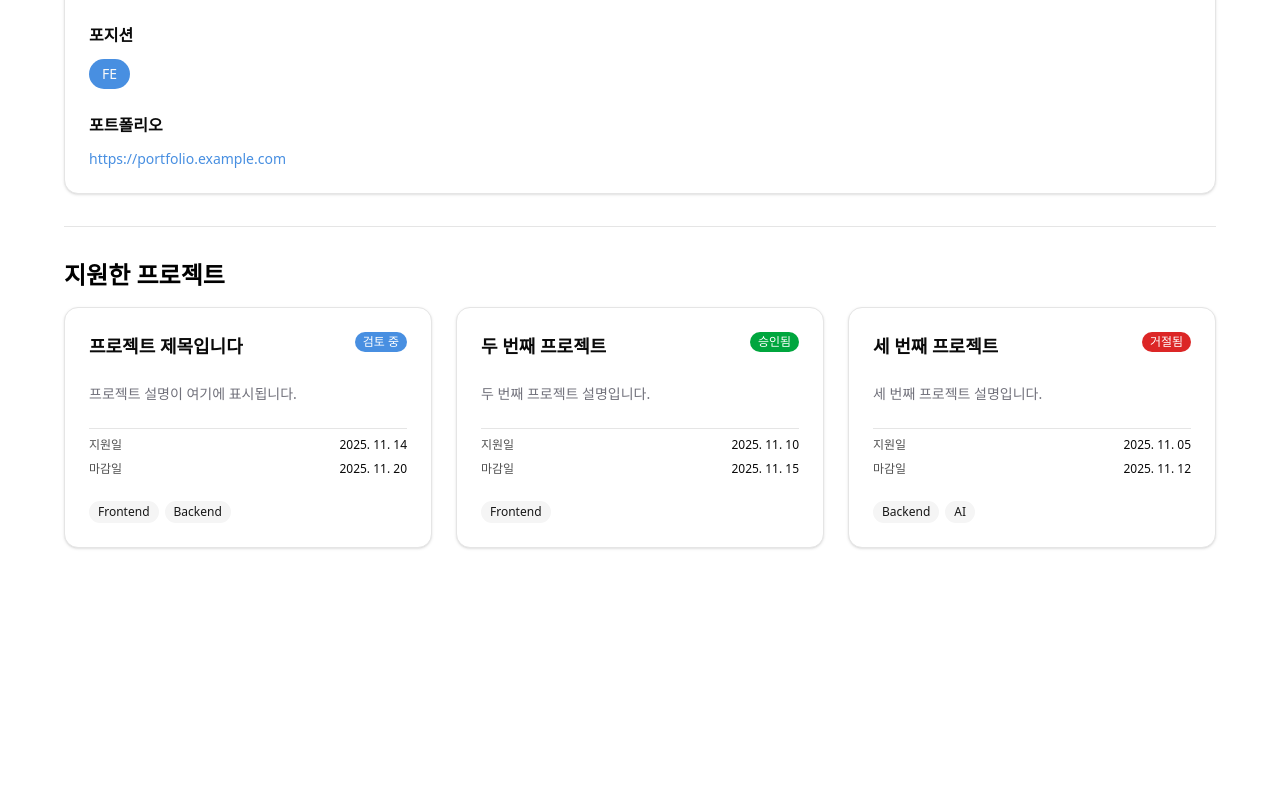
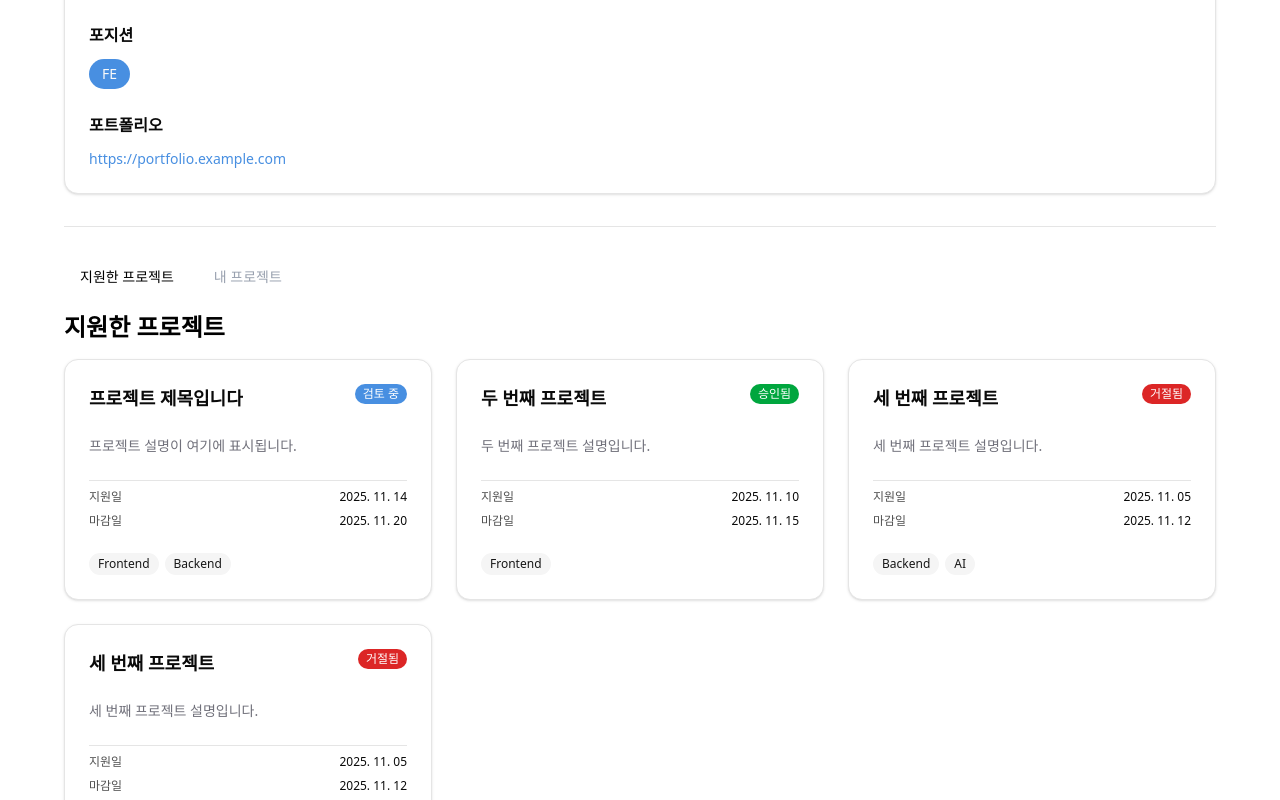
Before and after one commit to InThon2025-team4/FE, a Next.js app in the folder my-app/: page /mypage in a window 1280 px wide. Shown: the part 460-1260 px from the top of the page. Before the commit the page ends 1056 px from the top, so only its background shows below. Built offline with nearby package versions, Linux system fonts and the light colour scheme.

Commit message:
feat: separate mypage care

```diff
--- a/my-app/src/app/mypage/MyPageView.tsx
+++ b/my-app/src/app/mypage/MyPageView.tsx
@@ -8,6 +8,8 @@ import { Header } from "@/components/Header";
 import { UserProfileSection } from "./UserProfileSection";
 import { EditProfileDialog } from "./EditProfileDialog";
 import { AppliedProjectsSection } from "./AppliedProjectsSection";
+import { OwnedProjectsSection } from "./OwnedProjectsSection";
+import App from "next/app";
 
 export interface UserProfile {
   name: string;
@@ -71,6 +73,42 @@ export function MyPageView() {
       deadline: "2025. 11. 12",
       positions: ["Backend", "AI"],
     },
+    {
+      id: "4",
+      title: "세 번째 프로젝트",
+      description: "세 번째 프로젝트 설명입니다.",
+      status: "rejected",
+      appliedDate: "2025. 11. 05",
+      deadline: "2025. 11. 12",
+      positions: ["Backend", "AI"],
+    },
+  ]);
+
+  // track which tab is active: 'applied' = 지원한 프로젝트, 'owned' = 내 프로젝트
+  const [selectedTab, setSelectedTab] = useState<"applied" | "owned">(
+    "applied"
+  );
+
+  // mock "내 프로젝트" list (replace with real data)
+  const [ownedProjects] = useState<AppliedProject[]>([
+    {
+      id: "o1",
+      title: "내 프로젝트 A",
+      description: "내가 만든 프로젝트 A 설명",
+      status: "accepted",
+      appliedDate: "2025. 10. 01",
+      deadline: "2025. 12. 01",
+      positions: ["Frontend"],
+    },
+    {
+      id: "o2",
+      title: "내 프로젝트 B",
+      description: "내가 만든 프로젝트 B 설명",
+      status: "pending",
+      appliedDate: "2025. 09. 15",
+      deadline: "2025. 11. 30",
+      positions: ["Backend", "AI"],
+    },
   ]);
 
   const [isEditDialogOpen, setIsEditDialogOpen] = useState(false);
@@ -112,12 +150,41 @@ export function MyPageView() {
 
           <Separator />
 
-          {/* Applied Projects Section */}
+          {/* Applied / Owned Projects Section */}
           <div className="flex flex-col gap-4">
+            {/* Tabs */}
+            <div className="flex items-center gap-2">
+              <button
+                type="button"
+                onClick={() => setSelectedTab("applied")}
+                aria-pressed={selectedTab === "applied"}
+                className={`px-4 py-2 rounded-md text-sm font-medium transition-colors duration-150 ${
+                  selectedTab === "applied" ? "text-black" : "text-gray-400"
+                }`}
+              >
+                지원한 프로젝트
+              </button>
+              <button
+                type="button"
+                onClick={() => setSelectedTab("owned")}
+                aria-pressed={selectedTab === "owned"}
+                className={`px-4 py-2 rounded-md text-sm font-medium transition-colors duration-150 ${
+                  selectedTab === "owned" ? "text-black" : "text-gray-400"
+                }`}
+              >
+                내 프로젝트
+              </button>
+            </div>
+
             <h3 className="text-2xl font-semibold text-black">
-              지원한 프로젝트
+              {selectedTab === "applied" ? "지원한 프로젝트" : "내 프로젝트"}
             </h3>
-            <AppliedProjectsSection projects={appliedProjects} />
+            {selectedTab === "applied" && (
+              <AppliedProjectsSection projects={appliedProjects} />
+            )}
+            {selectedTab === "owned" && (
+              <OwnedProjectsSection projects={ownedProjects} />
+            )}
           </div>
         </div>
       </main>
--- /dev/null
+++ b/my-app/src/app/mypage/OwnedProjectsSection.tsx
@@ -0,0 +1,106 @@
+"use client";
+
+import Link from "next/link";
+import {
+  Card,
+  CardHeader,
+  CardTitle,
+  CardDescription,
+} from "@/components/ui/card";
+import { Badge } from "@/components/ui/badge";
+import type { AppliedProject } from "./MyPageView";
+
+interface AppliedProjectsSectionProps {
+  projects: AppliedProject[];
+}
+
+const statusConfig = {
+  pending: {
+    label: "검토 중",
+    color: "bg-[#488FE1] hover:bg-[#488FE1]/90 text-white",
+  },
+  accepted: {
+    label: "승인됨",
+    color: "bg-green-600 hover:bg-green-600/90 text-white",
+  },
+  rejected: {
+    label: "거절됨",
+    color: "bg-[#DC2626] hover:bg-[#DC2626]/90 text-white",
+  },
+};
+
+export function OwnedProjectsSection({
+  projects,
+}: AppliedProjectsSectionProps) {
+  if (projects.length === 0) {
+    return (
+      <div className="flex items-center justify-center py-12">
+        <p className="text-[#505050] text-base">
+          아직 지원한 프로젝트가 없습니다.
+        </p>
+      </div>
+    );
+  }
+
+  return (
+    <div className="grid grid-cols-1 md:grid-cols-2 lg:grid-cols-3 gap-6">
+      {projects.map((project) => (
+        <Link
+          key={project.id}
+          href={`/viewProject/${project.id}`}
+          className="block"
+        >
+          <Card className="h-full hover:shadow-lg hover:border-zinc-300 transition-all duration-200 cursor-pointer">
+            <CardHeader className="space-y-4">
+              <div className="flex items-start justify-between gap-2">
+                <CardTitle className="text-lg font-semibold line-clamp-2">
+                  {project.title}
+                </CardTitle>
+                <Badge
+                  className={`${
+                    statusConfig[project.status].color
+                  } shrink-0 border-0`}
+                >
+                  {statusConfig[project.status].label}
+                </Badge>
+              </div>
+
+              <CardDescription className="text-sm text-zinc-500 line-clamp-2">
+                {project.description}
+              </CardDescription>
+
+              {/* Project Details */}
+              <div className="flex flex-col gap-2 pt-2 border-t">
+                <div className="flex items-center justify-between text-xs">
+                  <span className="text-[#505050]">지원일</span>
+                  <span className="text-[#0A0A0A] font-medium">
+                    {project.appliedDate}
+                  </span>
+                </div>
+                <div className="flex items-center justify-between text-xs">
+                  <span className="text-[#505050]">마감일</span>
+                  <span className="text-[#0A0A0A] font-medium">
+                    {project.deadline}
+                  </span>
+                </div>
+              </div>
+
+              {/* Positions */}
+              <div className="flex flex-wrap gap-1.5">
+                {project.positions.map((pos) => (
+                  <Badge
+                    key={pos}
+                    variant="secondary"
+                    className="text-xs px-2 py-0.5"
+                  >
+                    {pos}
+                  </Badge>
+                ))}
+              </div>
+            </CardHeader>
+          </Card>
+        </Link>
+      ))}
+    </div>
+  );
+}
```
